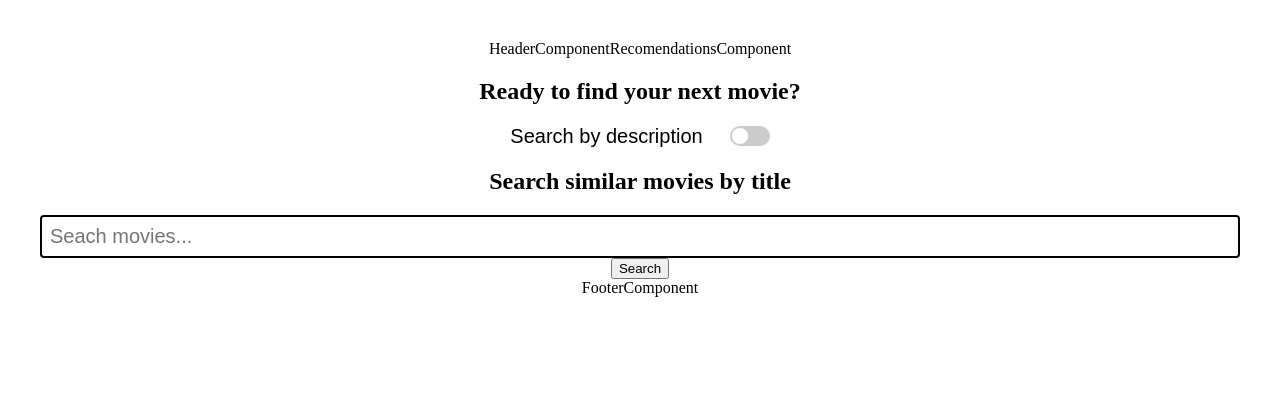
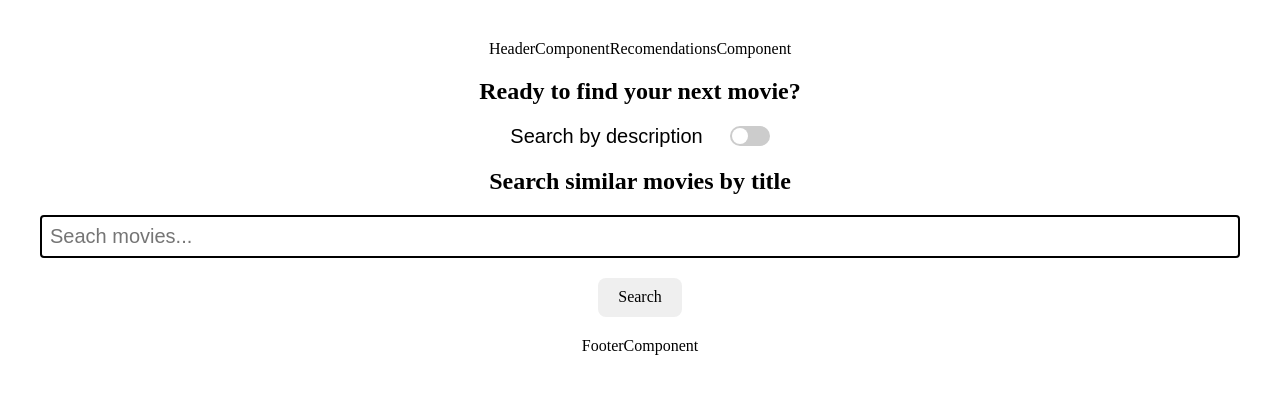
Before and after one commit to Carlos56g/PIA_FrontEnd, a React (Vite) app in the folder Client/ReactProject/: page / in a window 1280 px wide. Shown: the top 394 px of the page. Built offline with nearby package versions, Linux system fonts and the light colour scheme.

Commit message:
Button css

```diff
--- a/Client/ReactProject/src/Components/Elements/ErrorCard.tsx
+++ b/Client/ReactProject/src/Components/Elements/ErrorCard.tsx
@@ -1,5 +1,5 @@
 import type { AxiosError } from "axios";
-import type { APIError } from "../../Types";
+import type { APIError } from "../../Resources/Types";
 import "./ErrorCard.css";
 import { useEffect } from "react";
 
--- a/Client/ReactProject/src/Components/Elements/MovieCard.tsx
+++ b/Client/ReactProject/src/Components/Elements/MovieCard.tsx
@@ -1,4 +1,4 @@
-import type { Movie } from '../../Types';
+import type { Movie } from '../../Resources/Types';
 import './MovieCard.css';
 
 interface MovieCardProps {
--- a/Client/ReactProject/src/Components/Elements/searchBar.tsx
+++ b/Client/ReactProject/src/Components/Elements/searchBar.tsx
@@ -1,7 +1,7 @@
 import { useEffect, useState, useRef } from "react";
 import './searchBar.css';
 import axios, { AxiosError } from 'axios';
-import type { ResultSuggestion, APIError } from "../../Types";
+import type { ResultSuggestion, APIError } from "../../Resources/Types";
 import ErrorCard from "./ErrorCard";
 
 interface SearchBarProps {
--- a/Client/ReactProject/src/Components/Sections/SearchComponent.tsx
+++ b/Client/ReactProject/src/Components/Sections/SearchComponent.tsx
@@ -1,6 +1,6 @@
 import './SearchComponent.css';
 import React, { useState, useEffect } from "react";
-import type { ResultSuggestion, APIError, MovieResponse, Movie } from "../../Types";
+import type { ResultSuggestion, APIError, MovieResponse, Movie } from "../../Resources/Types";
 import { movieForMeApiURL, omdbAPIURL, defaultPosterRoute } from '../../Resources/config';
 import axios, { AxiosError } from 'axios';
 import ToggleSwitch from "../Elements/ToggleSwitch";
--- a/Client/ReactProject/src/Components/Sections/SearchResultsComponent.tsx
+++ b/Client/ReactProject/src/Components/Sections/SearchResultsComponent.tsx
@@ -1,4 +1,4 @@
-import type { MovieResponse } from '../../Types';
+import type { MovieResponse } from '../../Resources/Types';
 import MovieCard from '../Elements/MovieCard';
 import "./SearchResultsComponent.css";
 
--- a/Client/ReactProject/src/LandingPage.css
+++ b/Client/ReactProject/src/LandingPage.css
@@ -4,3 +4,24 @@
   padding: 2rem;
   text-align: center;
 }
+
+button {
+  border-radius: 8px;
+  border: 1px solid transparent;
+  padding: 0.6em 1.2em;
+  font-size: 1em;
+  font-weight: 500;
+  font-family: inherit;
+  cursor: pointer;
+  transition: border-color 0.25s;
+  margin: 20px;
+}
+
+button:hover {
+  border-color: #9da2ff;
+}
+
+button:focus,
+button:focus-visible {
+  outline: 4px auto -webkit-focus-ring-color;
+}
--- a/Client/ReactProject/src/LandingPage.tsx
+++ b/Client/ReactProject/src/LandingPage.tsx
@@ -1,6 +1,6 @@
 import './LandingPage.css'
 import SearchComponent from './Components/Sections/SearchComponent'
-import type { MovieResponse } from "./Types";
+import type { MovieResponse } from "./Resources/Types";
 import { useState } from 'react';
 import SearchResultsComponent from './Components/Sections/SearchResultsComponent';
 
```
Also changed, not shown: Client/ReactProject/src/Resources/Types.tsx (renamed from Client/ReactProject/src/Types.tsx), 1 other file (tests, documents, lock files or other folders). Lines whose indentation alone changed are shown as unchanged.
